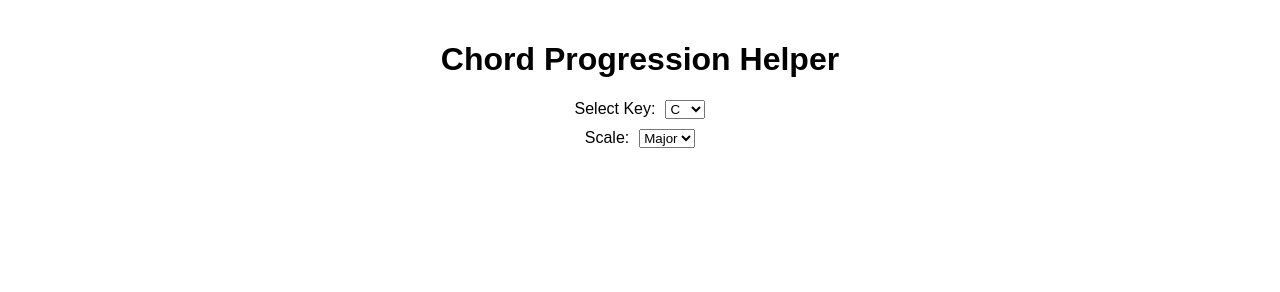
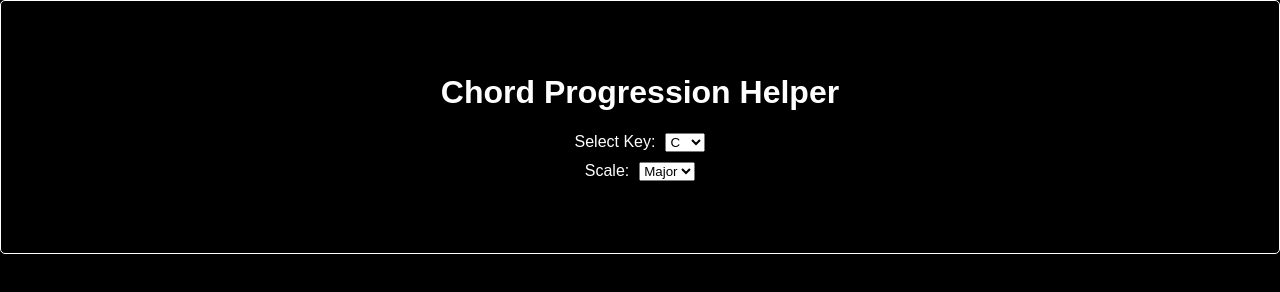
Before and after one commit to bwalowitz/chords, a plain HTML site: page index.html in a window 1280 px wide. Drawn offline with Linux system fonts and the light colour scheme.

Commit message:
black background

```diff
--- a/styles.css
+++ b/styles.css
@@ -3,7 +3,12 @@
 body {
     font-family: Arial, sans-serif;
     margin: 0;
-    padding: 0;
+    padding: 2rem;
+    background-color: black;
+    color: white;
+    border: white solid 1px;
+    border-radius: 5px;
+
   }
 
   .container {
```
